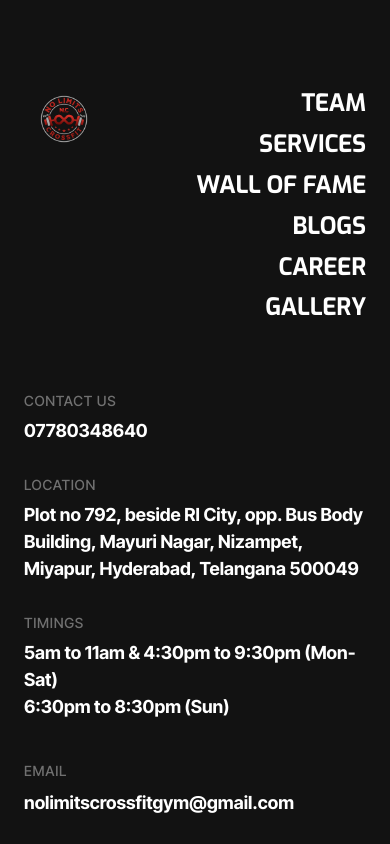
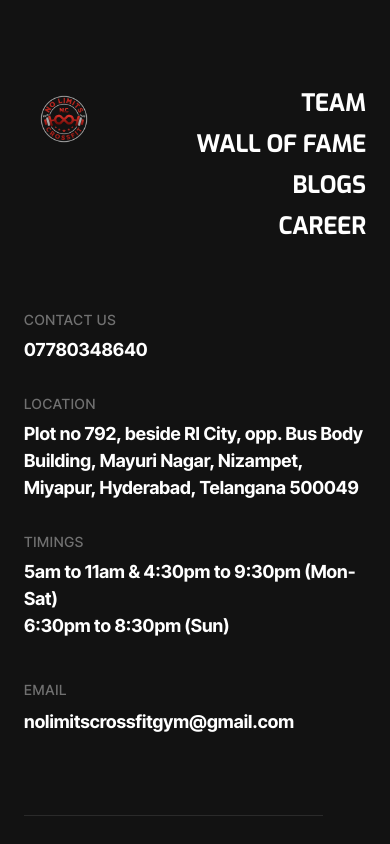
Before and after one commit to Afsar0217/nlcgym, a React (Vite) app in the folder frontend/: page /team in a window 390 px wide. Shown: the part 2780-3624 px from the top of the page. Built offline with nearby package versions, Linux system fonts and the light colour scheme; no server answers.

Commit message:
fix: adjust mobile coach cards flip height, correct footer links/cleanup, center wof bridge button

```diff
--- a/frontend/src/components/Footer.jsx
+++ b/frontend/src/components/Footer.jsx
@@ -25,7 +25,12 @@
     window.scrollTo({ top: 0, behavior: 'smooth' });
   };
 
-  const footerLinks = ['Team', 'Services', 'Wall of Fame', 'Blogs', 'Career', 'Gallery'];
+  const footerLinks = [
+    { name: 'Team', path: '/team' },
+    { name: 'Wall of Fame', path: '/wall-of-fame' },
+    { name: 'Blogs', path: '/blogs' },
+    { name: 'Career', path: '/career' }
+  ];
 
   const isTeamsPage = location.pathname === '/team';
 
@@ -89,11 +94,10 @@
             <img src="/images/nlc_logo.png" alt="No Limits CrossFit" />
           </div>
           <div className="footer__links">
-
             {footerLinks.map((link) => (
-              <a key={link} href={`#${link.toLowerCase().replace(/\s+/g, '-')}`} className="footer__link">
-                {link}
-              </a>
+              <Link key={link.name} to={link.path} className="footer__link">
+                {link.name}
+              </Link>
             ))}
           </div>
         </div>
--- a/frontend/src/styles/BridgeSection.css
+++ b/frontend/src/styles/BridgeSection.css
@@ -98,6 +98,10 @@
 
 @media (max-width: 480px) {
     .bridge__cta-wrapper.mobile-only {
-        display: flex;
+        display: flex !important;
+        justify-content: center !important;
+        align-items: center !important;
+        width: 100% !important;
+        margin: 24px auto 0 auto !important;
     }
 }
--- a/frontend/src/styles/CoachesSection.css
+++ b/frontend/src/styles/CoachesSection.css
@@ -561,7 +561,7 @@
 
     .trainer-card {
         width: 280px;
-        height: 400px;
+        height: 480px;
         flex-shrink: 0;
         scroll-snap-align: center;
     }
```
